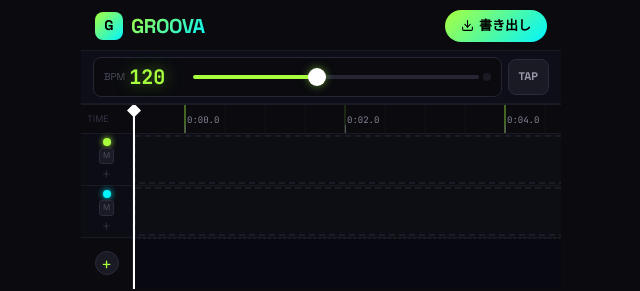
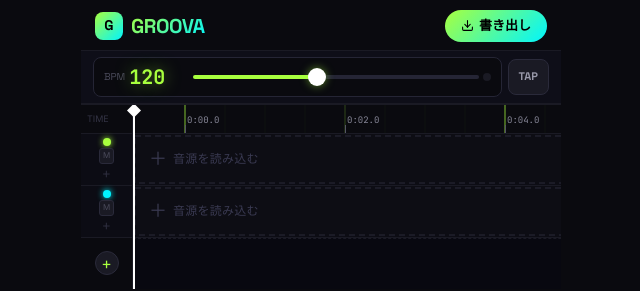
Before and after one commit to ttttt333/groova, a React (Vite) app in the folder packages/web/: page / in a window 1280 px wide. Shown: the top 291 px of the page, without its empty margins (319-959 px from the left). Built offline with nearby package versions, Linux system fonts and the light colour scheme.

Commit message:
feat: show '音源を読み込む' overlay button on empty tracks

```diff
--- a/packages/web/src/web/components/Timeline.tsx
+++ b/packages/web/src/web/components/Timeline.tsx
@@ -577,7 +577,8 @@
         />
       </div>
 
-      {/* Canvas */}
+      {/* Canvas area */}
+      <div style={{ flex: 1, position: "relative" }}>
         <canvas
           ref={(el) => {
             if (el) {
@@ -587,7 +588,8 @@
             }
           }}
           style={{
-          flex: 1,
+            width: "100%",
+            height: "100%",
             display: "block",
             touchAction: "none",
             cursor: track.audioBuffer ? "grab" : "default",
@@ -598,6 +600,49 @@
           onDragOver={(e) => e.preventDefault()}
           onDrop={onDrop}
         />
+        {/* 音源未読み込み時のオーバーレイボタン */}
+        {!track.audioBuffer && !track.isAnalyzing && (
+          <button
+            onClick={() => fileRef.current?.click()}
+            style={{
+              position: "absolute",
+              inset: 0,
+              width: "100%",
+              height: "100%",
+              background: "transparent",
+              border: "none",
+              cursor: "pointer",
+              display: "flex",
+              alignItems: "center",
+              justifyContent: "flex-start",
+              paddingLeft: 16,
+              gap: 6,
+              color: "#3a3a52",
+            }}
+          >
+            <span style={{ fontSize: 18, lineHeight: 1 }}>＋</span>
+            <span style={{ fontSize: 12, letterSpacing: "0.02em" }}>音源を読み込む</span>
+          </button>
+        )}
+        {/* 解析中表示 */}
+        {track.isAnalyzing && (
+          <div
+            style={{
+              position: "absolute",
+              inset: 0,
+              display: "flex",
+              alignItems: "center",
+              paddingLeft: 16,
+              gap: 8,
+              color: track.color,
+              fontSize: 12,
+            }}
+          >
+            <span style={{ animation: "spin 1s linear infinite", display: "inline-block" }}>⟳</span>
+            解析中…
+          </div>
+        )}
+      </div>
     </div>
   );
 }
--- a/packages/web/src/web/styles.css
+++ b/packages/web/src/web/styles.css
@@ -111,3 +111,8 @@
 
 .animate-glow-in { animation: glow-in 0.3s ease-out forwards; }
 .animate-elastic { animation: elastic-snap 0.4s ease-out; }
+
+@keyframes spin {
+  from { transform: rotate(0deg); }
+  to { transform: rotate(360deg); }
+}
```
Lines whose indentation alone changed are shown as unchanged.
